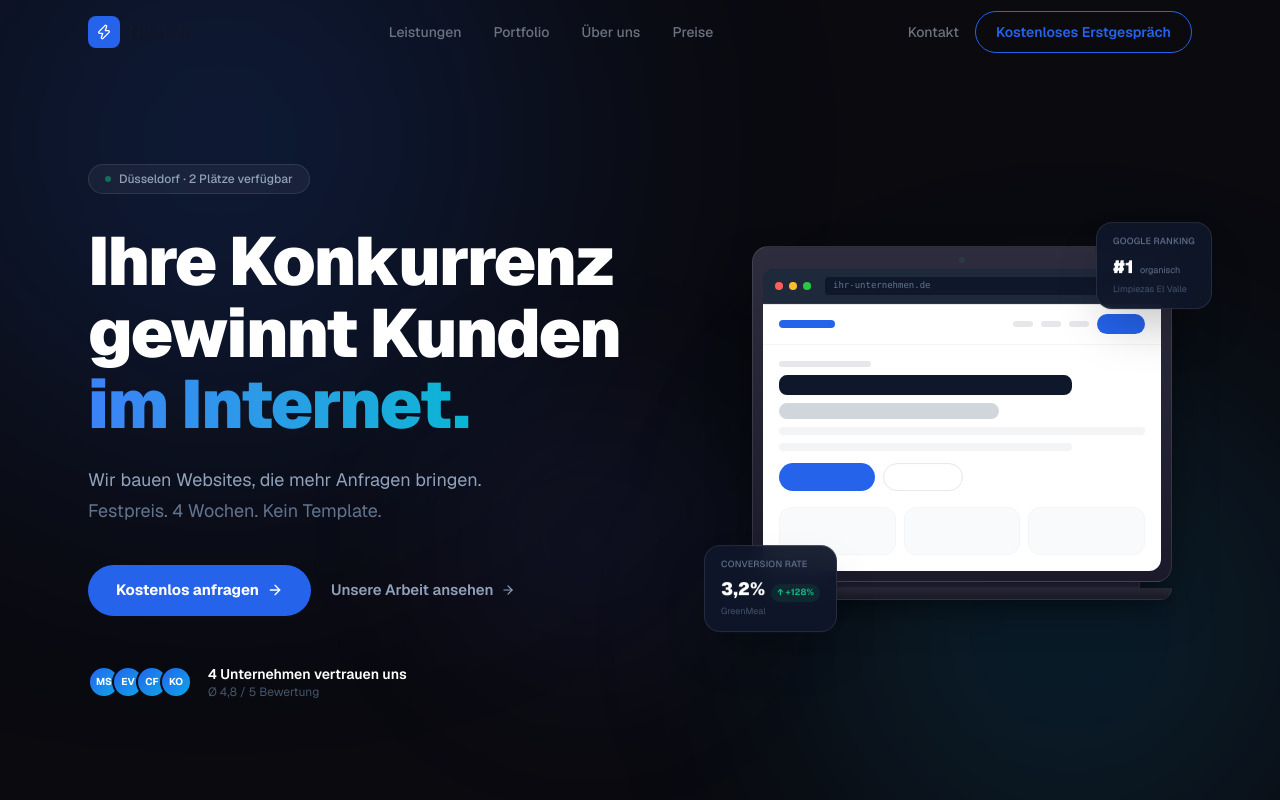
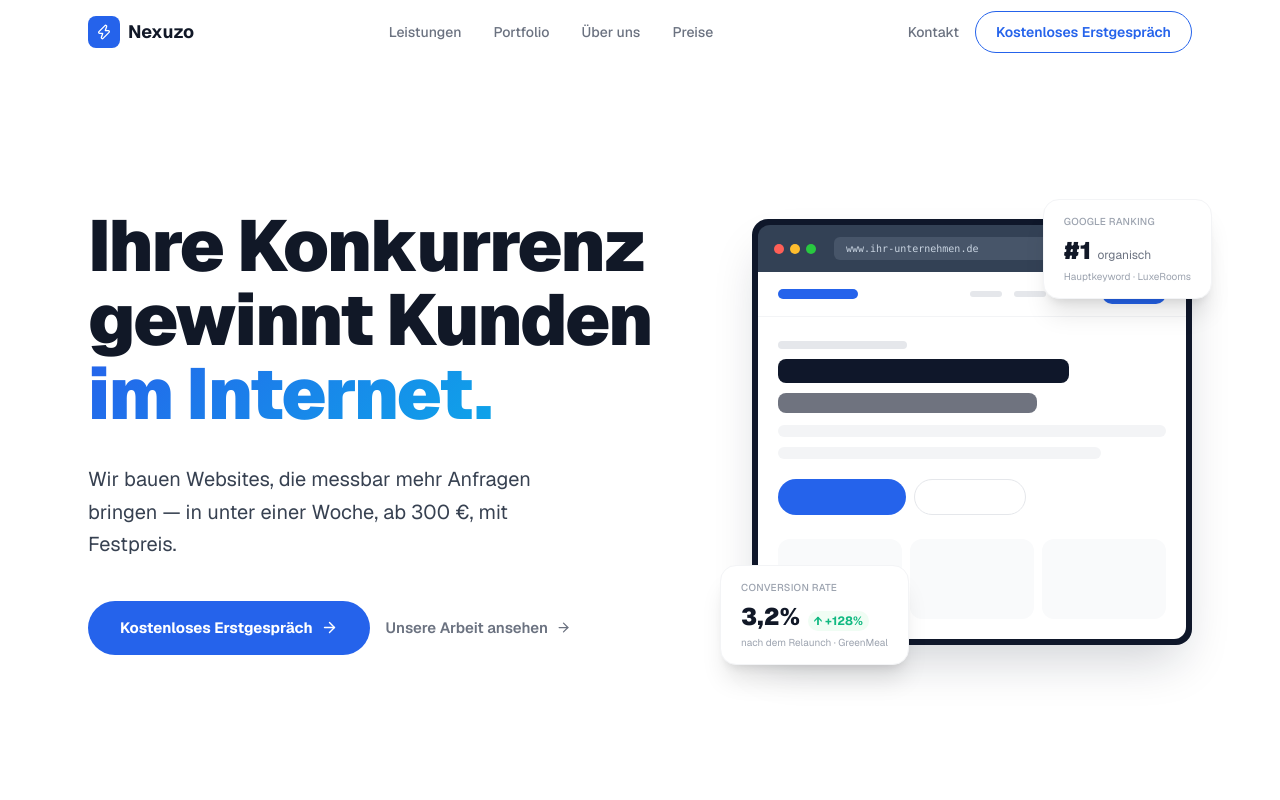
Before and after one commit to chjungdus/Neue-Website, a Next.js app: page / in a window 1280 px wide. Shown: the top 800 px of the page. Built offline with nearby package versions, Linux system fonts and the light colour scheme.

Commit message:
fix: resolve merge conflict in hero.tsx — take main's simplified hero + mobile sizing

```diff
--- a/src/components/home/hero.tsx
+++ b/src/components/home/hero.tsx
@@ -4,198 +4,150 @@ import Link from "next/link"
 import { ArrowRight } from "lucide-react"
 import { motion } from "framer-motion"
 
-const avatarInitials = ["MS", "EV", "CF", "KO"]
-
 export default function Hero() {
   return (
-    <section className="relative min-h-screen flex items-center pt-16 overflow-hidden bg-[#0a0a0f]">
-      {/* Ambient glow blobs */}
-      <div className="absolute inset-0 pointer-events-none overflow-hidden">
-        <div className="absolute -top-40 -left-20 w-[600px] h-[600px] rounded-full bg-[#2563eb]/20 blur-[140px]" />
-        <div className="absolute -bottom-20 -right-10 w-[500px] h-[500px] rounded-full bg-[#0ea5e9]/12 blur-[120px]" />
-        <div className="absolute top-1/2 left-[35%] w-[280px] h-[280px] rounded-full bg-[#6366f1]/8 blur-[80px]" />
-      </div>
-
-      <div className="relative max-w-6xl mx-auto px-6 w-full py-20">
-        <div className="grid grid-cols-1 lg:grid-cols-[1fr_460px] gap-16 xl:gap-20 items-center">
+    <section className="min-h-screen flex items-center pt-16 bg-white overflow-hidden">
+      <div className="max-w-6xl mx-auto px-6 w-full py-20">
+        <div className="grid grid-cols-1 lg:grid-cols-[1fr_440px] gap-16 xl:gap-24 items-center">
 
           {/* Left: Copy */}
           <div>
-            <motion.div
-              initial={{ opacity: 0, y: 10 }}
-              animate={{ opacity: 1, y: 0 }}
-              transition={{ duration: 0.4 }}
-              className="inline-flex items-center gap-2 bg-white/5 border border-white/10 rounded-full px-4 py-1.5 mb-8"
-            >
-              <span className="w-1.5 h-1.5 rounded-full bg-[#10b981] animate-pulse" />
-              <span className="text-slate-400 text-xs font-medium">Düsseldorf · 2 Plätze verfügbar</span>
-            </motion.div>
-
             <motion.h1
               initial={{ opacity: 0, y: 24 }}
               animate={{ opacity: 1, y: 0 }}
-              transition={{ duration: 0.55, delay: 0.08 }}
-              className="text-[32px] sm:text-[48px] md:text-[68px] font-black text-white leading-[1.05] tracking-tight mb-6"
+              transition={{ duration: 0.55 }}
+              className="text-[32px] sm:text-[52px] md:text-[72px] font-black text-[#111827] leading-[1.03] tracking-tight mb-8"
             >
               Ihre Konkurrenz
               <br />
               gewinnt Kunden
               <br />
-              <span className="bg-gradient-to-r from-[#3b82f6] to-[#06b6d4] bg-clip-text text-transparent">
-                im Internet.
-              </span>
+              <span className="gradient-text">im Internet.</span>
             </motion.h1>
 
             <motion.p
               initial={{ opacity: 0, y: 20 }}
               animate={{ opacity: 1, y: 0 }}
-              transition={{ duration: 0.5, delay: 0.18 }}
-              className="text-base sm:text-lg text-slate-400 leading-relaxed mb-10 max-w-md"
+              transition={{ duration: 0.5, delay: 0.12 }}
+              className="text-base sm:text-xl text-[#374151] leading-relaxed mb-10 max-w-lg"
             >
-              Wir bauen Websites, die mehr Anfragen bringen.
-              <span className="block text-slate-500 mt-0.5">Festpreis. 4 Wochen. Kein Template.</span>
+              Wir bauen Websites, die messbar mehr Anfragen bringen —
+              in unter einer Woche, ab 300 €, mit Festpreis.
             </motion.p>
 
             <motion.div
               initial={{ opacity: 0, y: 20 }}
               animate={{ opacity: 1, y: 0 }}
-              transition={{ duration: 0.5, delay: 0.26 }}
-              className="flex flex-col sm:flex-row items-stretch sm:items-start gap-3 mb-12"
+              transition={{ duration: 0.5, delay: 0.22 }}
+              className="flex flex-col sm:flex-row items-stretch sm:items-start gap-4"
             >
               <Link
                 href="/anfrage"
-                className="bg-[#2563eb] hover:bg-[#1d4ed8] text-white font-bold px-7 py-3.5 rounded-full transition-colors flex items-center justify-center gap-2 text-[15px] shrink-0"
+                className="bg-[#2563eb] hover:bg-[#1d4ed8] text-white font-bold px-8 py-4 rounded-full transition-colors flex items-center justify-center gap-2 text-[15px] shrink-0"
               >
-                Kostenlos anfragen
-                <ArrowRight size={16} />
+                Kostenloses Erstgespräch
+                <ArrowRight size={17} />
               </Link>
               <Link
                 href="/portfolio"
-                className="text-slate-400 hover:text-white font-semibold py-3.5 px-2 transition-colors text-[15px] flex items-center justify-center sm:justify-start gap-2 group"
+                className="text-[#6b7280] hover:text-[#111827] font-semibold py-4 transition-colors text-[15px] flex items-center justify-center sm:justify-start gap-2 group"
               >
                 Unsere Arbeit ansehen
-                <ArrowRight size={14} className="group-hover:translate-x-1 transition-transform" />
+                <ArrowRight size={15} className="group-hover:translate-x-1 transition-transform" />
               </Link>
-            </motion.div>
-
-            {/* Social proof */}
-            <motion.div
-              initial={{ opacity: 0 }}
-              animate={{ opacity: 1 }}
-              transition={{ duration: 0.6, delay: 0.42 }}
-              className="flex items-center gap-4"
-            >
-              <div className="flex -space-x-2">
-                {avatarInitials.map((init) => (
-                  <div
-                    key={init}
-                    className="w-8 h-8 rounded-full bg-gradient-to-br from-[#2563eb] to-[#0ea5e9] flex items-center justify-center text-white text-[10px] font-bold border-2 border-[#0a0a0f]"
-                  >
-                    {init}
-                  </div>
-                ))}
-              </div>
-              <div>
-                <div className="text-sm font-semibold text-white">4 Unternehmen vertrauen uns</div>
-                <div className="text-xs text-slate-600">Ø 4,8 / 5 Bewertung</div>
-              </div>
             </motion.div>
           </div>
 
-          {/* Right: MacBook mockup */}
+          {/* Right: Browser mockup with floating metrics */}
           <motion.div
-            initial={{ opacity: 0, x: 40 }}
-            animate={{ opacity: 1, x: 0 }}
+            initial={{ opacity: 0, x: 40, scale: 0.95 }}
+            animate={{ opacity: 1, x: 0, scale: 1 }}
             transition={{ duration: 0.7, delay: 0.15, ease: [0.21, 0.47, 0.32, 0.98] }}
-            className="hidden lg:flex justify-center"
+            className="hidden lg:block"
           >
-            <motion.div
-              animate={{ y: [0, -10, 0] }}
-              transition={{ duration: 5, repeat: Infinity, ease: "easeInOut" }}
-              className="relative w-full max-w-[420px]"
-            >
-              {/* MacBook lid/screen */}
-              <div className="bg-gradient-to-b from-[#2d2d3d] to-[#1a1a2a] rounded-2xl p-2.5 shadow-2xl shadow-black/70 border border-white/10">
-                <div className="flex justify-center mb-1.5">
-                  <div className="w-1.5 h-1.5 rounded-full bg-[#2d3748]" />
-                </div>
-                <div className="bg-[#0f172a] rounded-xl overflow-hidden">
-                  {/* Browser chrome */}
-                  <div className="flex items-center gap-1.5 px-3 py-2 bg-[#1e293b] border-b border-white/5">
-                    <div className="w-2 h-2 rounded-full bg-[#ff5f57]" />
-                    <div className="w-2 h-2 rounded-full bg-[#ffbd2e]" />
-                    <div className="w-2 h-2 rounded-full bg-[#28c840]" />
-                    <div className="flex-1 mx-2 bg-[#0f172a] rounded px-2 py-0.5 text-[9px] text-slate-500 font-mono">
-                      ihr-unternehmen.de
+            <div className="relative">
+              {/* Browser window */}
+              <div className="bg-[#0f172a] rounded-2xl p-1.5 shadow-2xl shadow-slate-900/20">
+                <div className="bg-[#1e293b] rounded-xl overflow-hidden">
+                  {/* Chrome bar */}
+                  <div className="flex items-center gap-1.5 px-4 py-3 bg-[#334155]">
+                    <div className="w-2.5 h-2.5 rounded-full bg-[#ff5f57]" />
+                    <div className="w-2.5 h-2.5 rounded-full bg-[#ffbd2e]" />
+                    <div className="w-2.5 h-2.5 rounded-full bg-[#28c840]" />
+                    <div className="flex-1 mx-3 bg-[#475569] rounded-md px-3 py-1 text-[10px] text-slate-300 font-mono">
+                      www.ihr-unternehmen.de
                     </div>
                   </div>
-                  {/* Simulated page */}
+                  {/* Simulated page content */}
                   <div className="bg-white">
-                    <div className="flex items-center justify-between px-4 py-2.5 border-b border-gray-100">
-                      <div className="h-2 w-14 bg-[#2563eb] rounded-full" />
-                      <div className="flex items-center gap-2">
-                        <div className="h-1.5 w-5 bg-gray-200 rounded" />
-                        <div className="h-1.5 w-5 bg-gray-200 rounded" />
-                        <div className="h-1.5 w-5 bg-gray-200 rounded" />
-                        <div className="h-5 w-12 bg-[#2563eb] rounded-full" />
+                    <div className="flex items-center justify-between px-5 py-3 border-b border-gray-100">
+                      <div className="h-2.5 w-20 bg-[#2563eb] rounded-full" />
+                      <div className="flex items-center gap-3">
+                        <div className="h-1.5 w-8 bg-gray-200 rounded-full" />
+                        <div className="h-1.5 w-8 bg-gray-200 rounded-full" />
+                        <div className="h-1.5 w-8 bg-gray-200 rounded-full" />
+                        <div className="h-5 w-16 bg-[#2563eb] rounded-full" />
                       </div>
                     </div>
-                    <div className="px-4 py-4 space-y-2">
-                      <div className="h-1.5 w-1/4 bg-gray-200 rounded-full" />
-                      <div className="h-5 w-4/5 bg-[#0f172a] rounded-lg" />
-                      <div className="h-4 w-3/5 bg-gray-300 rounded-lg" />
-                      <div className="h-2 w-full bg-gray-100 rounded-full mt-2" />
-                      <div className="h-2 w-4/5 bg-gray-100 rounded-full" />
-                      <div className="flex gap-2 mt-3">
-                        <div className="h-7 w-24 bg-[#2563eb] rounded-full" />
-                        <div className="h-7 w-20 border border-gray-200 rounded-full" />
+                    <div className="px-5 py-6 space-y-2.5">
+                      <div className="h-2 w-1/3 bg-gray-200 rounded-full" />
+                      <div className="h-6 w-3/4 bg-[#0f172a] rounded-lg" />
+                      <div className="h-5 w-2/3 bg-[#0f172a] rounded-lg opacity-60" />
+                      <div className="h-3 w-full bg-gray-100 rounded-full mt-3" />
+                      <div className="h-3 w-5/6 bg-gray-100 rounded-full" />
+                      <div className="flex gap-2 mt-5">
+                        <div className="h-9 w-32 bg-[#2563eb] rounded-full" />
+                        <div className="h-9 w-28 border border-gray-200 rounded-full" />
                       </div>
                     </div>
-                    <div className="px-4 pb-4 grid grid-cols-3 gap-2">
-                      {[1, 2, 3].map((i) => (
-                        <div key={i} className="h-12 bg-gray-50 rounded-xl border border-gray-100" />
-                      ))}
+                    <div className="px-5 pb-5">
+                      <div className="grid grid-cols-3 gap-2">
+                        {[1, 2, 3].map((i) => (
+                          <div key={i} className="h-20 bg-[#f9fafb] rounded-xl" />
+                        ))}
+                      </div>
                     </div>
                   </div>
                 </div>
               </div>
-              {/* Hinge */}
-              <div className="h-1.5 bg-[#1a1a2a] mx-8 border-x border-b border-white/5" />
-              {/* Base */}
-              <div className="h-3 bg-gradient-to-b from-[#252535] to-[#1a1a25] rounded-b-xl border border-white/[0.06] shadow-lg" />
 
-              {/* Floating: Conversion Rate */}
+              {/* Floating: Conversion */}
               <motion.div
-                initial={{ opacity: 0, y: 10 }}
+                initial={{ opacity: 0, y: 16 }}
                 animate={{ opacity: 1, y: 0 }}
-                transition={{ delay: 0.8, duration: 0.5 }}
-                className="absolute -bottom-8 -left-12 bg-[#0f172a]/95 backdrop-blur-md border border-white/10 rounded-2xl px-4 py-3 shadow-2xl"
+                transition={{ delay: 0.7, duration: 0.5 }}
+                className="absolute -bottom-5 -left-8 bg-white rounded-2xl shadow-xl border border-gray-100 px-5 py-3.5 min-w-[165px]"
               >
-                <div className="text-[9px] text-slate-500 font-medium uppercase tracking-wide mb-1">Conversion Rate</div>
-                <div className="flex items-baseline gap-1.5">
-                  <span className="text-lg font-black text-white">3,2%</span>
-                  <span className="text-[9px] font-bold text-[#10b981] bg-[#10b981]/10 px-1.5 py-0.5 rounded-full">↑ +128%</span>
+                <div className="text-[10px] text-[#9ca3af] mb-1.5 font-medium uppercase tracking-wide">
+                  Conversion Rate
                 </div>
-                <div className="text-[9px] text-slate-600 mt-0.5">GreenMeal</div>
+                <div className="flex items-baseline gap-2 mb-0.5">
+                  <span className="text-2xl font-black text-[#111827]">3,2%</span>
+                  <span className="text-xs font-bold text-[#10b981] bg-[#f0fdf4] px-1.5 py-0.5 rounded-full">
+                    ↑ +128%
+                  </span>
+                </div>
+                <div className="text-[10px] text-[#9ca3af]">nach dem Relaunch · GreenMeal</div>
               </motion.div>
 
-              {/* Floating: Google Ranking */}
+              {/* Floating: Google */}
               <motion.div
-                initial={{ opacity: 0, y: -10 }}
+                initial={{ opacity: 0, y: -16 }}
                 animate={{ opacity: 1, y: 0 }}
-                transition={{ delay: 1.0, duration: 0.5 }}
-                className="absolute -top-6 -right-10 bg-[#0f172a]/95 backdrop-blur-md border border-white/10 rounded-2xl px-4 py-3 shadow-2xl"
+                transition={{ delay: 0.85, duration: 0.5 }}
+                className="absolute -top-5 -right-5 bg-white rounded-2xl shadow-xl border border-gray-100 px-5 py-3.5 min-w-[155px]"
               >
-                <div className="text-[9px] text-slate-500 font-medium uppercase tracking-wide mb-1">Google Ranking</div>
-                <div className="flex items-baseline gap-1.5">
-                  <span className="text-lg font-black text-white">#1</span>
-                  <span className="text-[9px] text-slate-500">organisch</span>
+                <div className="text-[10px] text-[#9ca3af] mb-1.5 font-medium uppercase tracking-wide">
+                  Google Ranking
                 </div>
-                <div className="text-[9px] text-slate-600 mt-0.5">Limpiezas El Valle</div>
+                <div className="flex items-baseline gap-1.5 mb-0.5">
+                  <span className="text-2xl font-black text-[#111827]">#1</span>
+                  <span className="text-xs text-[#6b7280]">organisch</span>
+                </div>
+                <div className="text-[10px] text-[#9ca3af]">Hauptkeyword · LuxeRooms</div>
               </motion.div>
-            </motion.div>
+            </div>
           </motion.div>
-
         </div>
       </div>
     </section>
```
